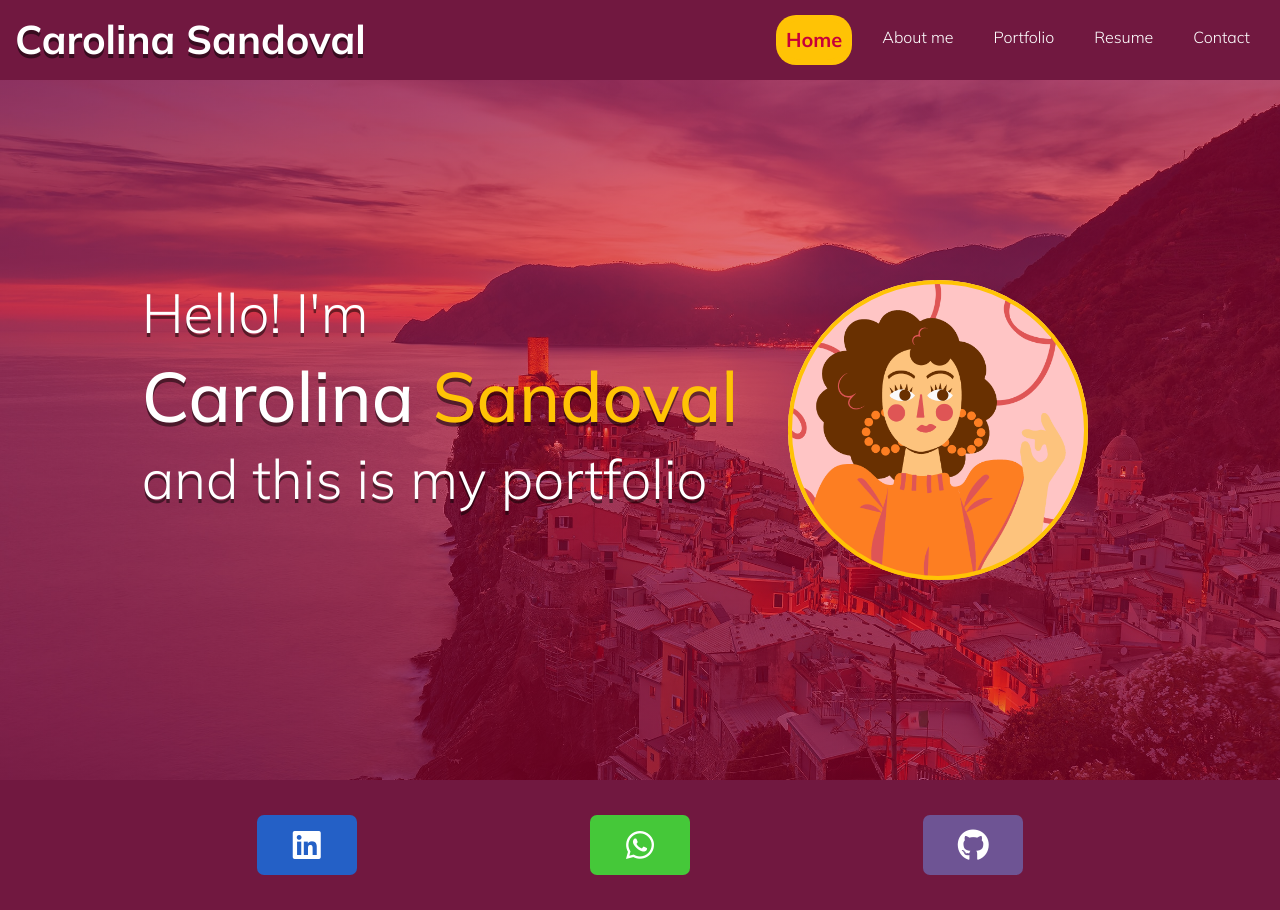
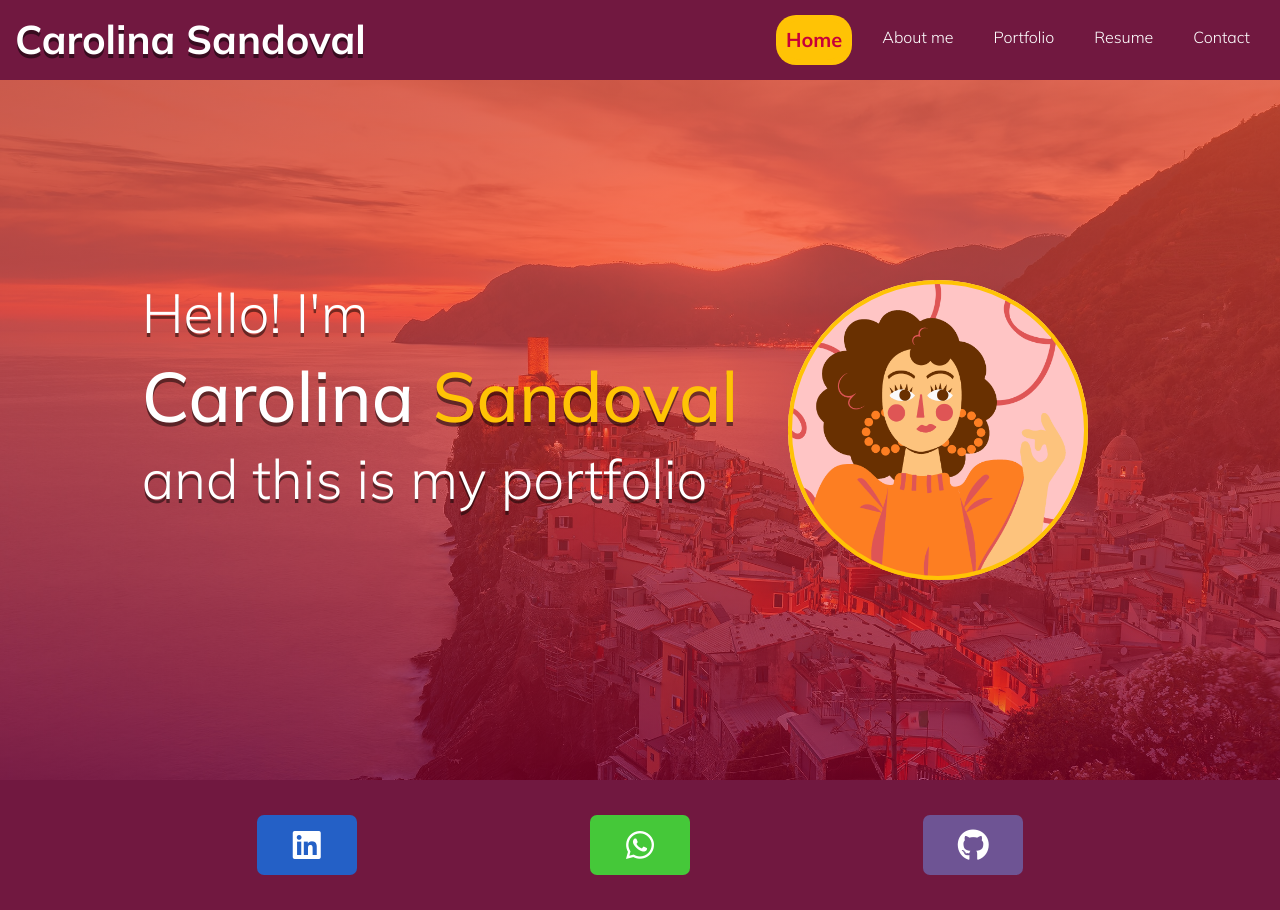
Before and after one commit to ambersanti1/carolina-portfolio, a React (Create React App) app in the folder client/: page / in a window 1280 px wide. Built offline with nearby package versions, Linux system fonts and the light colour scheme.

Commit message:
Added npm install and changed the color of the home page

```diff
--- a/client/src/App.css
+++ b/client/src/App.css
@@ -78,7 +78,7 @@ nav h2 {
   background-image:
     /* top, transparent red */
     linear-gradient(
-      rgba(199, 0, 57, 0.5),
+      rgb(255, 87, 51, 0.7),
       rgba(199, 0, 57, 0.5)
     ),
     /* your image */
--- a/package.json
+++ b/package.json
@@ -6,7 +6,7 @@
   "scripts": {
     "test": "echo \"Error: no test specified\" && exit 1",
     "start:dev": "concurrently \"cd server && npm run server\" \"cd client && npm run dev\"",
-    "install": "concurrently \"npm i\" \"cd server && npm i \" \"cd client && npm i\""
+    "install": "cd server && npm i && cd ../client && npm i"
   },
   "keywords": [],
   "author": "",
```
Also changed, not shown: 1 other file (tests, documents, lock files or other folders).
